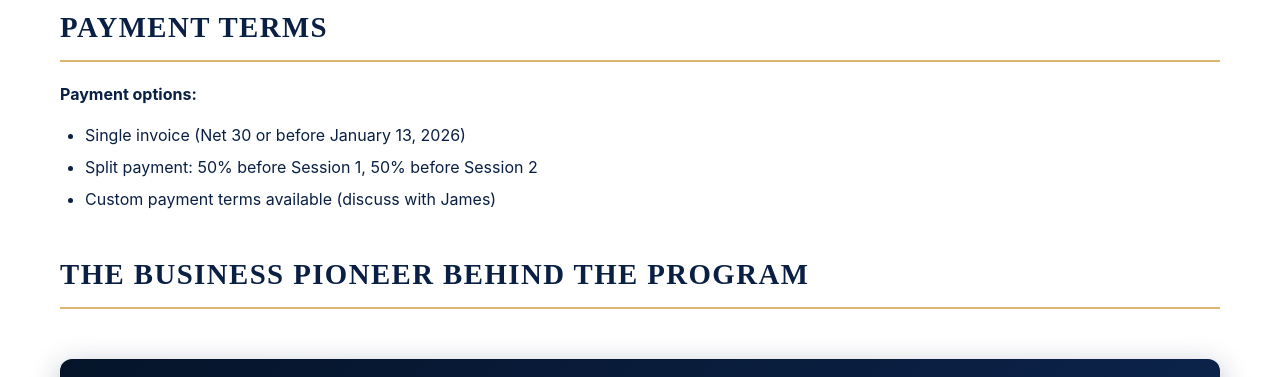
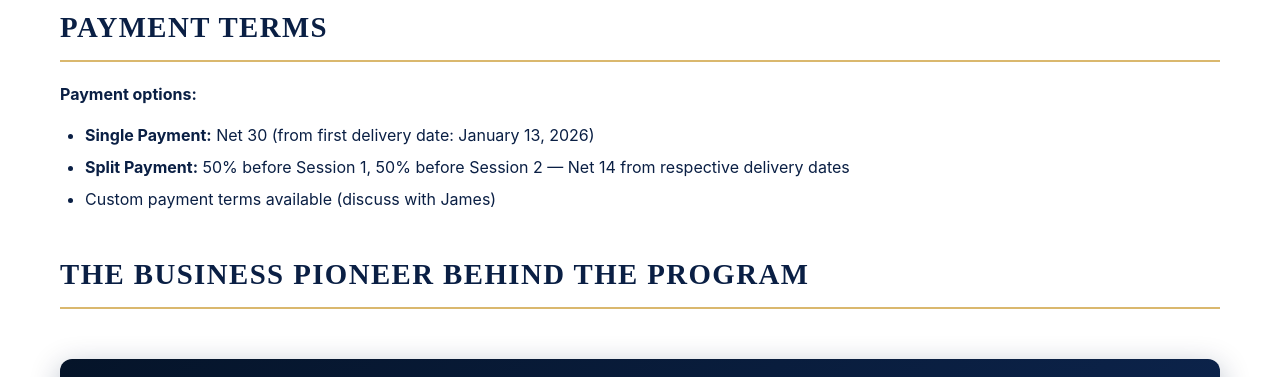
Before and after one commit to jamcam-me/BRI-GROFOR-Workshop-2026, a website: page en.html in a window 1280 px wide. Shown: the part 5920-6297 px from the top of the page. Drawn offline with Linux system fonts and the light colour scheme.

Commit message:
Update payment terms: Net 30 (single) / Net 14 (split)
🪨🏔️  Authored by BRI | ⚡ Powered by Claude Code

```diff
--- a/en.html
+++ b/en.html
@@ -826,8 +826,8 @@
     <h2>Payment Terms</h2>
     <p><strong>Payment options:</strong></p>
     <ul>
-        <li>Single invoice (Net 30 or before January 13, 2026)</li>
-        <li>Split payment: 50% before Session 1, 50% before Session 2</li>
+        <li><strong>Single Payment:</strong> Net 30 (from first delivery date: January 13, 2026)</li>
+        <li><strong>Split Payment:</strong> 50% before Session 1, 50% before Session 2 — Net 14 from respective delivery dates</li>
         <li>Custom payment terms available (discuss with James)</li>
     </ul>
 
```
Also changed, not shown: index.html (+2 -2 lines).
